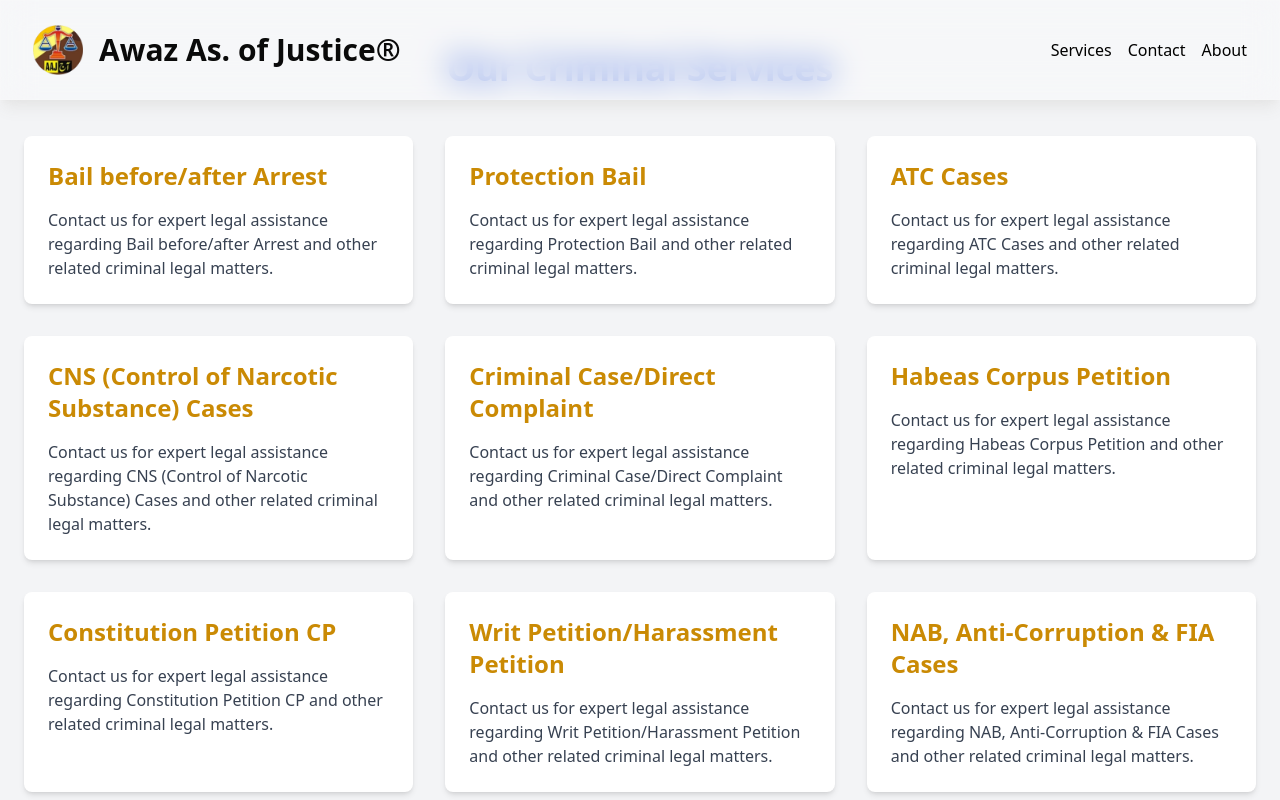
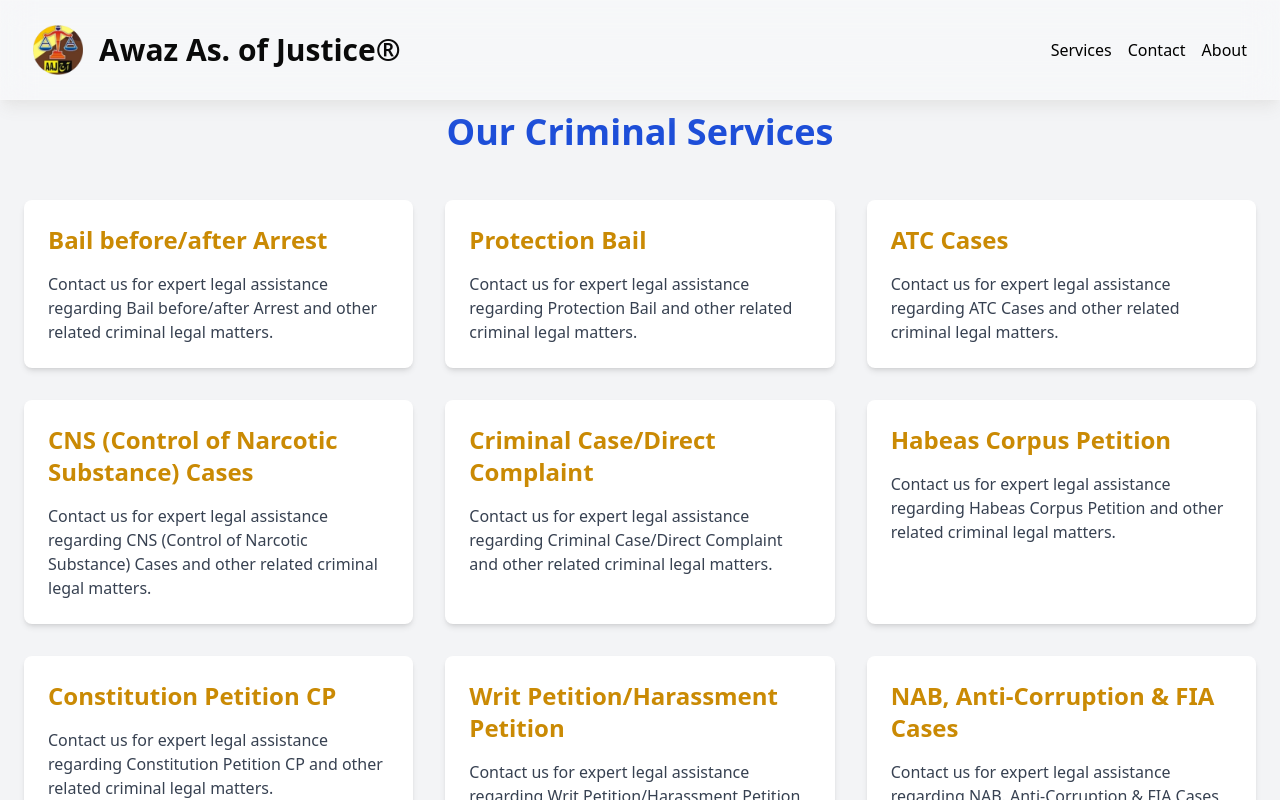
Before and after one commit to yasir23/law-firm, a Next.js app: page /criminal in a window 1280 px wide. Shown: the top 800 px of the page. Built offline with nearby package versions, Linux system fonts and the light colour scheme.

Commit message:
Update page.tsx

```diff
--- a/src/app/criminal/page.tsx
+++ b/src/app/criminal/page.tsx
@@ -16,7 +16,7 @@
   ];
 
   return (
-    <div className="min-h-screen bg-gray-100 py-12">
+    <div className="min-h-screen bg-gray-100 py-12 pt-28">
       <div className="container mx-auto px-6">
         <h1 className="text-4xl font-bold text-center text-blue-700 mb-12">Our Criminal Services</h1>
 
```
